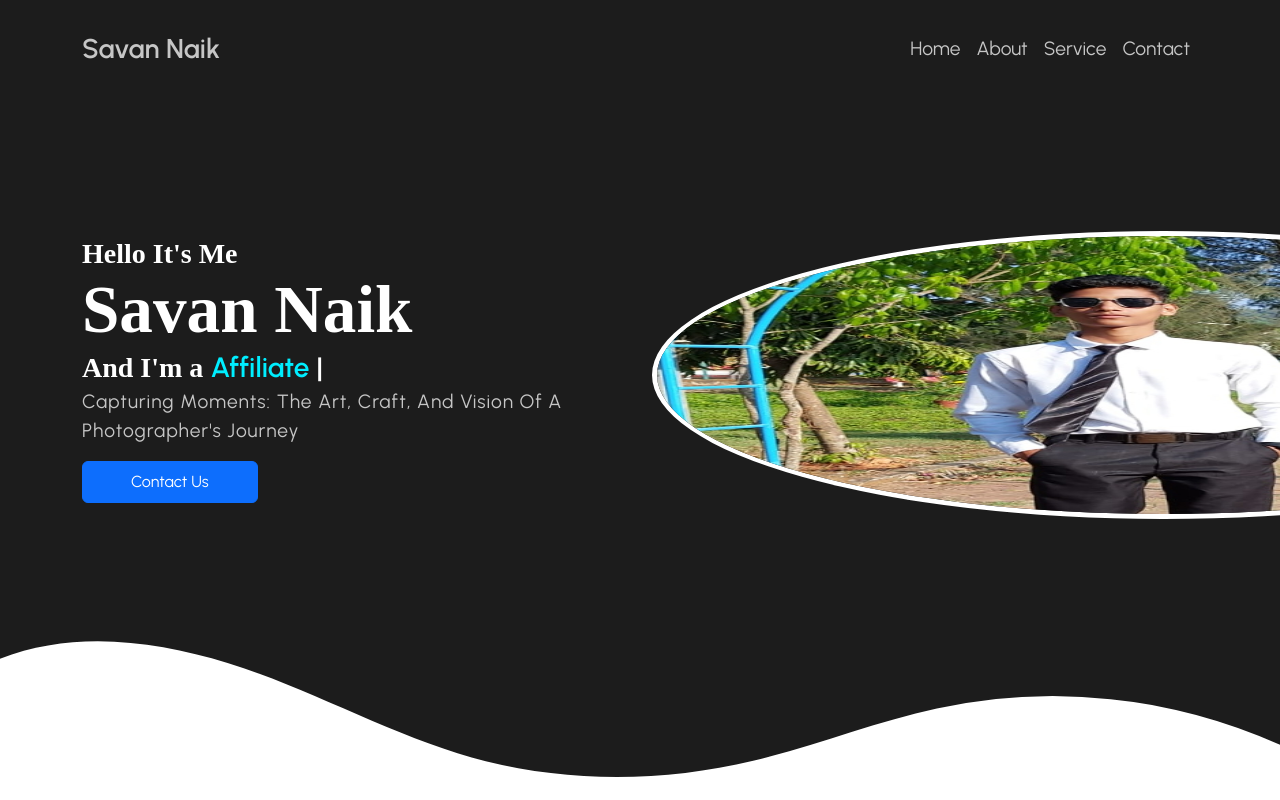
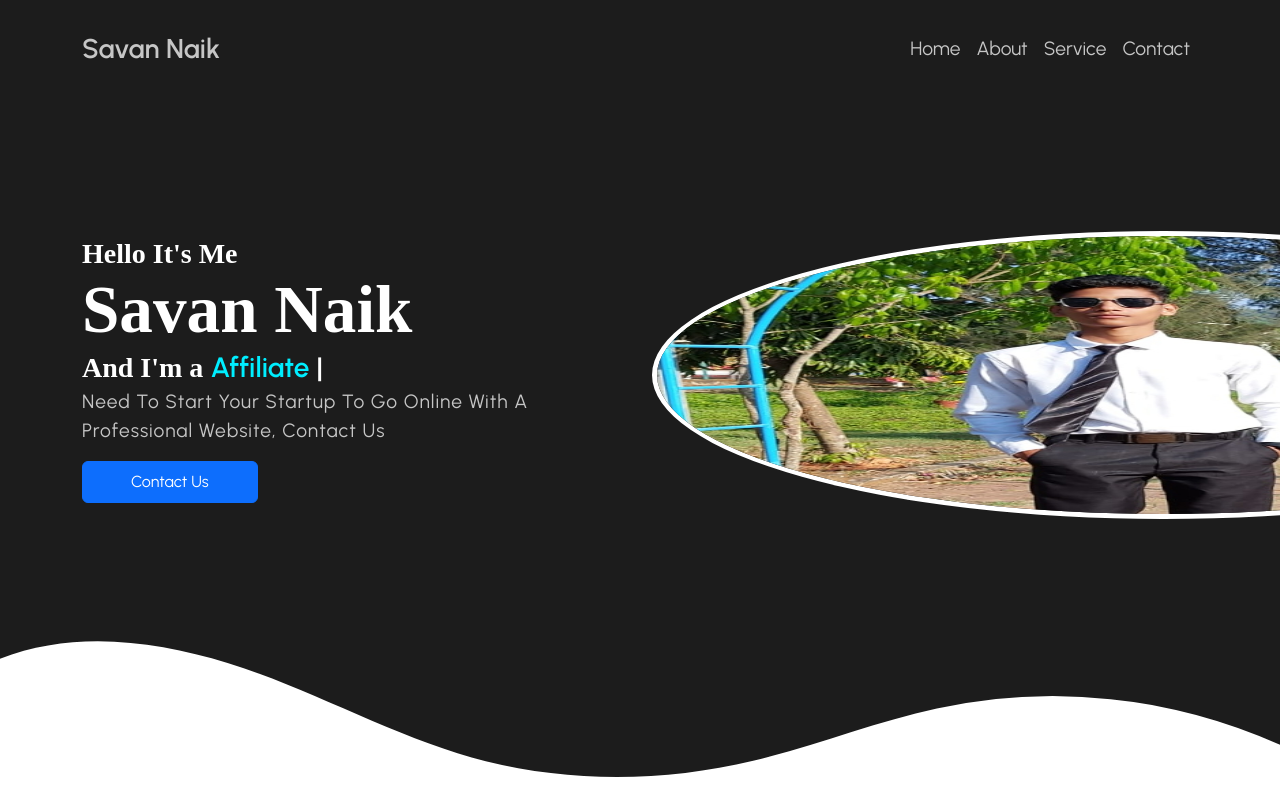
Before and after one commit to SavanNaik259/myportfolio, a React (Create React App) app: page / in a window 1280 px wide. Shown: the top 800 px of the page. Built offline with nearby package versions, Linux system fonts and the light colour scheme; a web font is replaced by a local one.

Commit message:
Update Home.js

```diff
--- a/src/Home.js
+++ b/src/Home.js
@@ -35,7 +35,7 @@ const Home =()=>{
   <h3 className='text-white'>Hello It's Me</h3>
   <h1 className='text-capitalize text-white fw-bolder'>savan naik</h1>
   <h3 className='text-white'>And I'm a <span className="multiple-text text-transform-capitalize"></span></h3>
-  <p className="text-capitalize text-grey mt-1 mb-10 text-center text-lg-start">Capturing Moments: The Art, Craft, and Vision of a Photographer's Journey</p>
+  <p className="text-capitalize text-grey mt-1 mb-10 text-center text-lg-start">Need to start your startup to go online with a professional website, Contact us</p>
   <div className="text-center text-lg-start">
   <button onClick={scrollToBottom} className="text-capitalize btn btn-primary px-5 py-2 scroll-button">contact us</button>
   </div>
```
